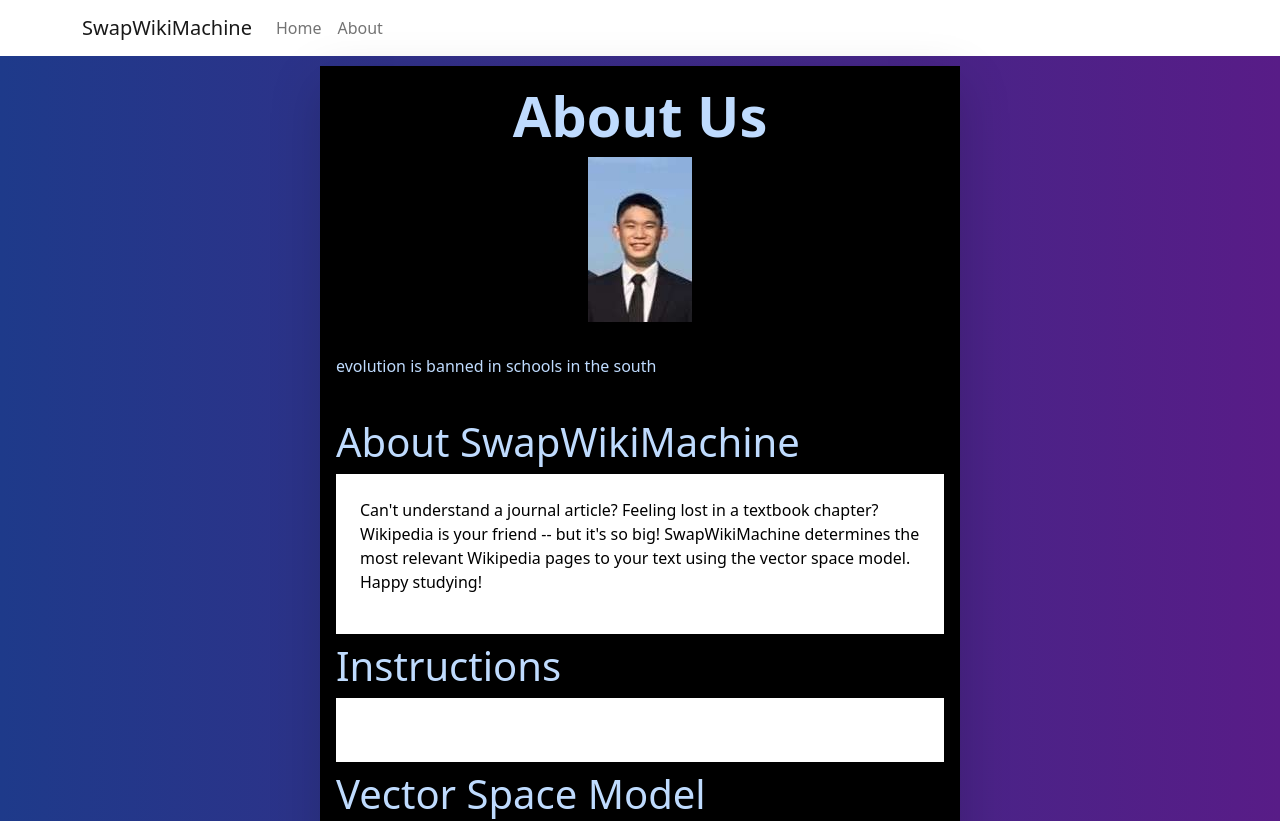
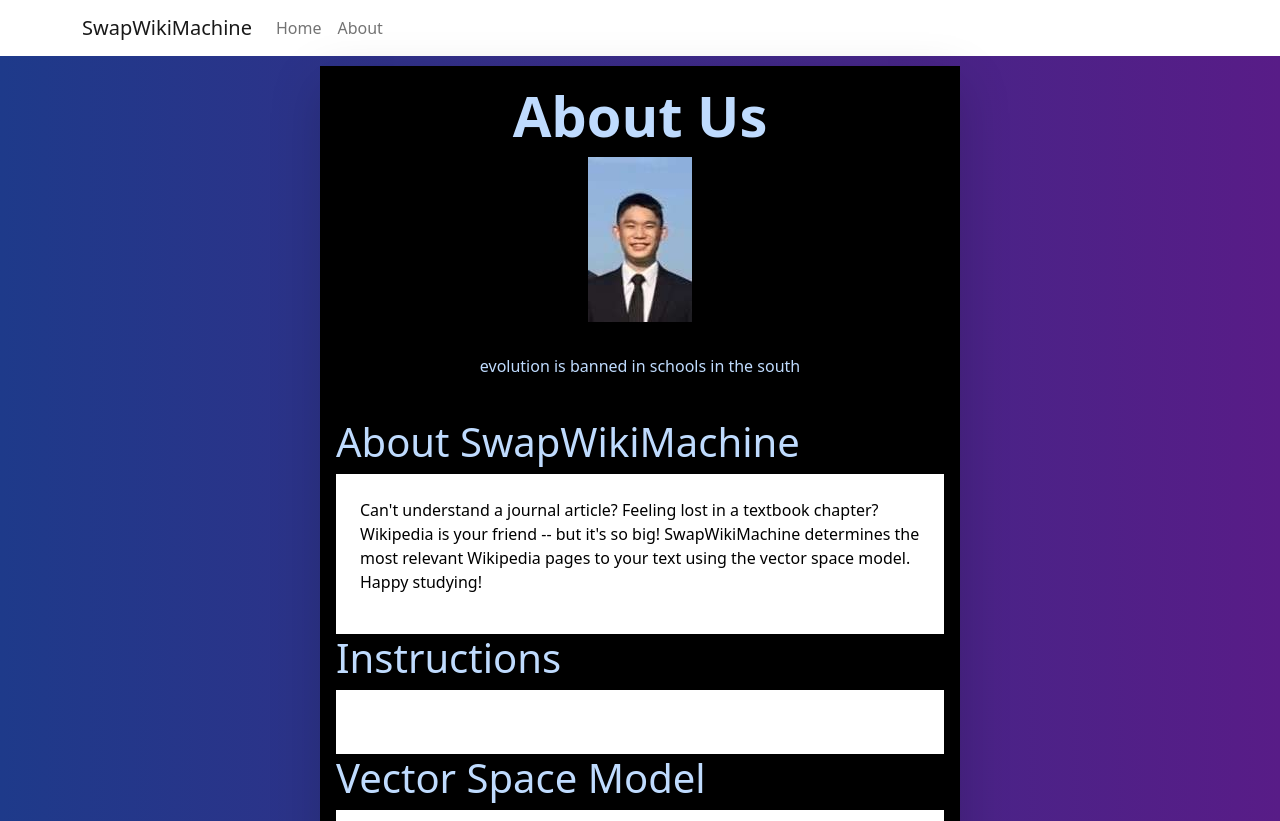
Before and after one commit to GeneralPoxter/wikiRank, a Next.js app: page /about in a window 1280 px wide. Shown: the top 821 px of the page. Built offline with nearby package versions, Linux system fonts and the light colour scheme.

Commit message:
save our code

```diff
--- a/components/about.js
+++ b/components/about.js
@@ -11,11 +11,11 @@
     const swag = divtext?.map((item, i) => {
         const contents = item.split(",");
         return (
-            <div>
+            <div className='text-left'>
                 <div className='text-[350%] font-bold w-auto'>
                     <h1>{contents[0]}</h1>
                 </div>
-                <div className='text-left bg-white p-4 mb-2 bg-opacity-85 text-black'>
+                <div className='text-left bg-white p-4 mt-2 bg-opacity-85 text-black'>
                     <p>{contents[1]}</p>
                 </div>
             </div>
@@ -23,17 +23,18 @@
     });
 
     return (
-        <div className='bg-gradient-to-r from-blue-900 to-purple-900'>
+        <div className='text-center bg-gradient-to-r from-blue-900 to-purple-900 min-height-[100%]'>
             <Navbar></Navbar>
-            <div className='relative top-[10px] mb-10 text-blue-200 p-3 w-[50%] ml-auto mr-auto bg-black bg-opacity-60 shadow-lg shadow-black'>
+            <div className='relative top-[10px] text-blue-200 p-3 w-[50%] ml-auto mr-auto bg-black bg-opacity-60 shadow-lg shadow-black'>
                 <h1 className='font-bold text-[350%] text-center'>About Us</h1>
                 <img src='images/jason.jpg' className='ml-auto mr-auto max-w-[400%] transition duration-300 ease-in-out hover:shadow-lg hover:shadow-white'
                     alt='our beloved founder' />
-                <br />
+                <br></br>
                 <p className='mt-2'>evolution is banned in schools in the south</p>
-                <br />
+                <br></br>
                 {swag}
             </div>
+            <br></br>
         </div >
     )
 }
--- a/components/home.js
+++ b/components/home.js
@@ -1,10 +1,11 @@
 import Input from './query_input.js'
 import Output from './output.js'
-import Script from 'next/script'
+import Navbar from './navbar.js'
 
 export default function Home() {
     return (
         <div className='text-center bg-gradient-to-r from-blue-900 to-purple-900'>
+            <Navbar></Navbar>
             <div className='relative top-[10px] mb-10 text-blue-200 p-3 w-[50%] ml-auto mr-auto bg-black bg-opacity-60 shadow-lg shadow-black'>
                 <h1 className='font-bold text-[400%] w-[80%] ml-auto mr-auto'>SwapWikiMachine</h1>
                 <p className='mt-2'>Our existence as a human species was a gift by God!</p>
--- a/components/model.js
+++ b/components/model.js
@@ -1,9 +1,10 @@
-import { removeStopwords } from "stopwords";
+import { removeStopwords } from "stopword";
 
 export function parseDocument(wikidoc) {
     const termFrequencies = new Map();
-    removeStopwords(wikidoc.text.split(/\s+/)).forEach(term => {
-        term = term.replace(/[^A-Za-z0-9]/g, "").toLowerCase();
+    removeStopwords(wikidoc.text.split(/\s+/).map(term =>
+        term.replace(/[^A-Za-z0-9]/g, "").toLowerCase())
+    ).forEach(term => {
         if (term.length > 0) {
             if (termFrequencies.has(term)) {
                 termFrequencies.set(term, termFrequencies.get(term) + 1);
--- a/components/navbar.js
+++ b/components/navbar.js
@@ -8,12 +8,12 @@
         <div>
             <Navbar className='sticky bg-white' expand="md">
                 <Container>
-                    <Navbar.Brand href="index">SwapWikiMachine</Navbar.Brand>
+                    <Navbar.Brand href="/">SwapWikiMachine</Navbar.Brand>
                     <Navbar.Toggle aria-controls="basic-navbar-nav" />
                     <Navbar.Collapse id="basic-navbar-nav">
                         <Nav className="me-auto">
-                        <Nav.Link href="index">Home</Nav.Link>
-                        <Nav.Link href="about">About</Nav.Link>
+                            <Nav.Link href="/">Home</Nav.Link>
+                            <Nav.Link href="about">About</Nav.Link>
                         </Nav>
                     </Navbar.Collapse>
                 </Container>
--- a/components/query_input.js
+++ b/components/query_input.js
@@ -23,12 +23,6 @@
         })
     }
 
-    // title
-    // summary
-    // text
-    // image
-    // url
-
     async handleSubmit(e) {
         e.preventDefault();
         this.setState({ show: true })
@@ -37,6 +31,7 @@
         const articles = [];
 
         for (const a of query) {
+            console.log("finding....");
             const page = await wiki().findById(a.pageid);
 
             articles.push({
@@ -65,7 +60,7 @@
                         />
                         <p className="text-2xl text-left">Insert keywords below: </p>
                         <div className="input-area w-[100%]" id="keywords">
-                            <input type="text" id="key-input" value={this.state.keywords} className="w-[100%]" />
+                            <input type="text" id="key-input" defaultValue={this.state.keywords} className="w-[100%]" />
                         </div>
                         <button type="submit" value="Submit" className='align-center bg-green-400 p-10 rounded-xl
                         mt-4 bg-opacity-90'>PUSH!</button>
--- a/package.json
+++ b/package.json
@@ -16,7 +16,7 @@
   "devDependencies": {
     "autoprefixer": "^10.4.14",
     "postcss": "^8.4.23",
-    "stopwords": "^0.0.9",
+    "stopword": "^2.0.8",
     "tailwindcss": "^3.3.1"
   }
 }
```
Also changed, not shown: 1 other file (tests, documents, lock files or other folders).
